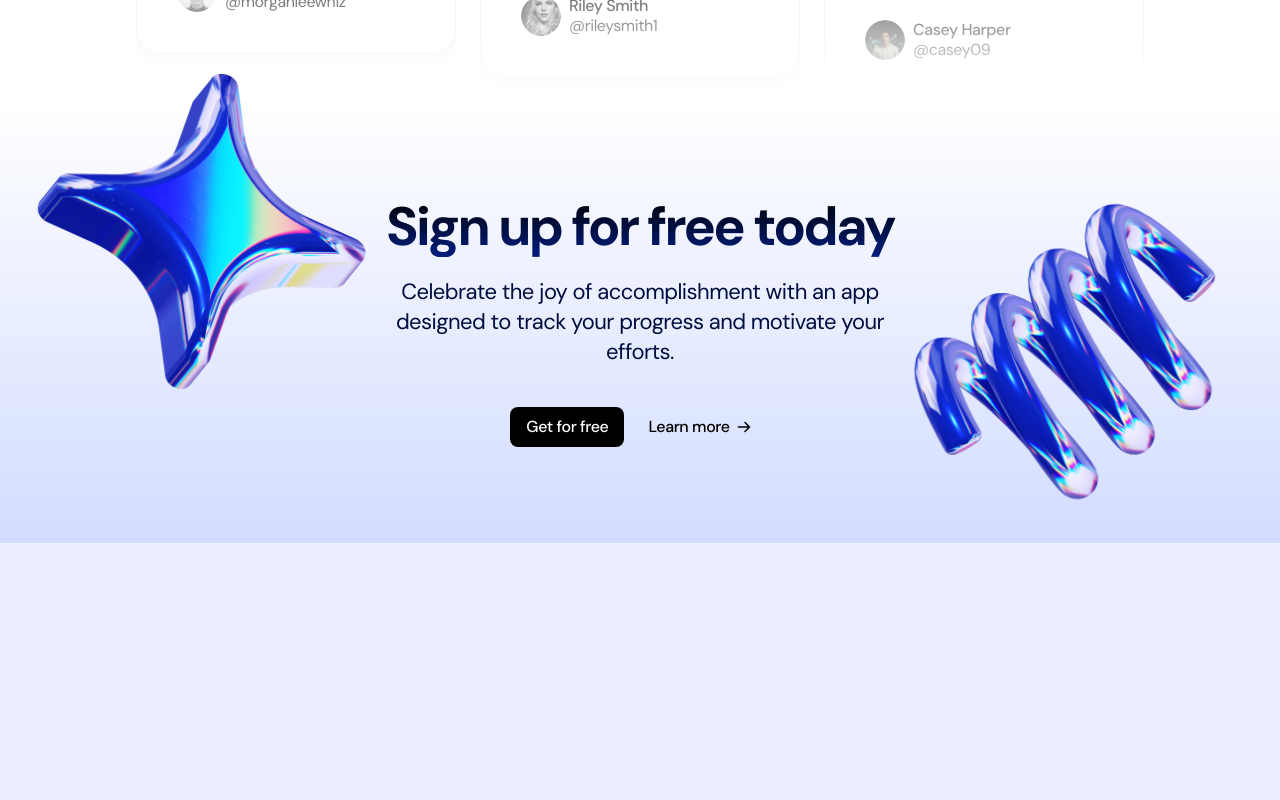
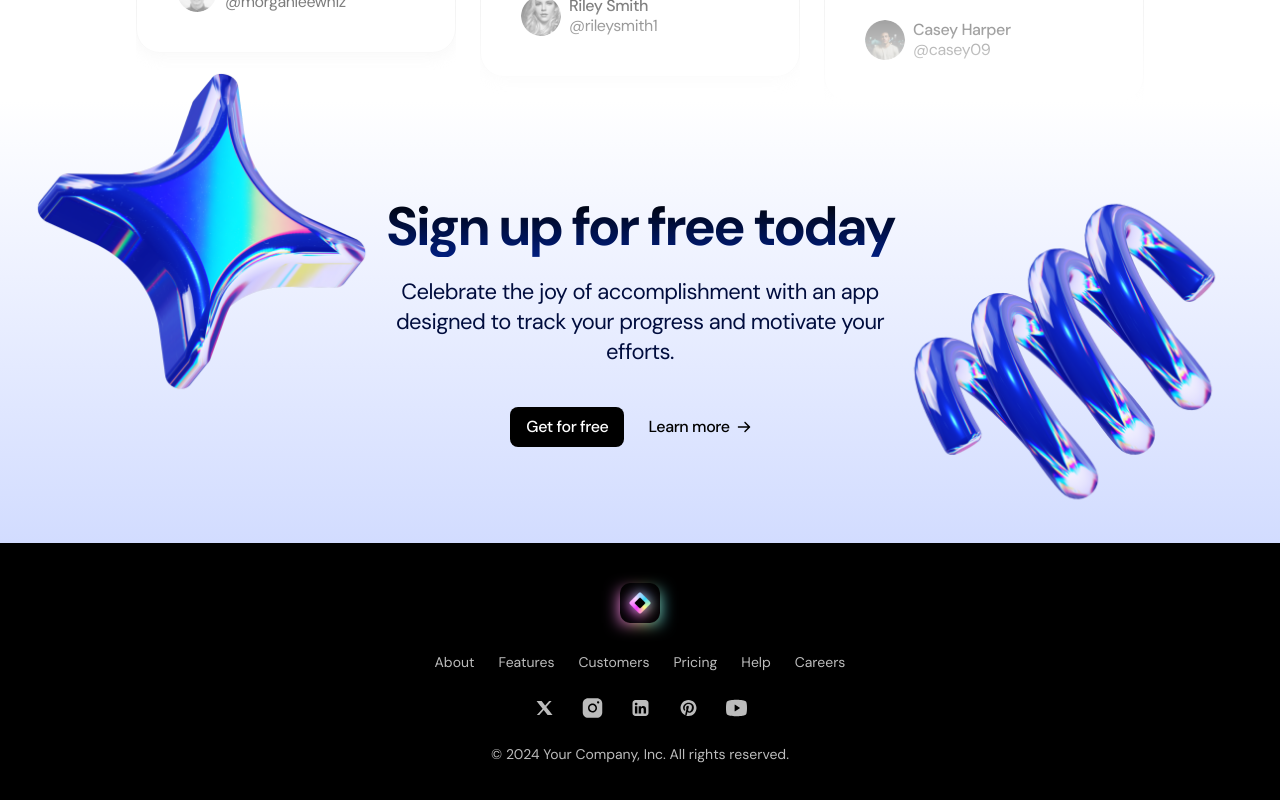
Before and after one commit to AliMoradpour/light-saas-landingpage, a Next.js app: page / in a window 1280 px wide. Shown: the part 4100-4900 px from the top of the page. Before the commit the page ends 4643 px from the top, so only its background shows below. Built offline with nearby package versions, Linux system fonts and the light colour scheme.

Commit message:
footer completed

```diff
--- a/src/app/page.tsx
+++ b/src/app/page.tsx
@@ -1,4 +1,5 @@
 import { CallToAction } from "@/sections/CallToAction";
+import { Footer } from "@/sections/Footer";
 import { Header } from "@/sections/Header";
 import { Hero } from "@/sections/Hero";
 import { LogoTicker } from "@/sections/LogoTicker";
@@ -16,6 +17,7 @@ export default function Home() {
       <Pricing />
       <Testimonials />
       <CallToAction />
+      <Footer />
     </>
   );
 }
--- a/src/sections/Footer.tsx
+++ b/src/sections/Footer.tsx
@@ -1,3 +1,37 @@
+import Image from "next/image";
+
+import logo from "@/assets/logosaas.png";
+import SocialX from "@/assets/social-x.svg";
+import SocialInsta from "@/assets/social-insta.svg";
+import SocialLinkedin from "@/assets/social-linkedin.svg";
+import SocialPin from "@/assets/social-pin.svg";
+import SocialYoutube from "@/assets/social-youtube.svg";
+
 export const Footer = () => {
-  return null;
+  return (
+    <footer className="bg-black text-[#BCBCBC] text-sm py-10 text-center">
+      <div className="container">
+        <div className="inline-flex relative before:content-[''] before:top-2 before:bottom-0 before:blur before:w-full before:bg-[linear-gradient(to_right,#F87BFF,#FB92CF,#FFDD9B,#C2F0B1,#2FD8FE)] before:absolute">
+          <Image src={logo} alt="sass logo" height={40} className="relative"/>
+        </div>
+        <nav className="flex flex-col md:flex-row md:justify-center gap-6 mt-6">
+          <a href="#">About</a>
+          <a href="#">Features</a>
+          <a href="#">Customers</a>
+          <a href="#">Pricing</a>
+          <a href="#">Help</a>
+          <a href="#">Careers</a>
+        </nav>
+        {/* socials */}
+        <div className="flex justify-center gap-6 mt-6">
+          <SocialX />
+          <SocialInsta />
+          <SocialLinkedin />
+          <SocialPin />
+          <SocialYoutube />
+        </div>
+        <p className="mt-6">&copy; 2024 Your Company, Inc. All rights reserved.</p>
+      </div>
+    </footer>
+  );
 };
```
